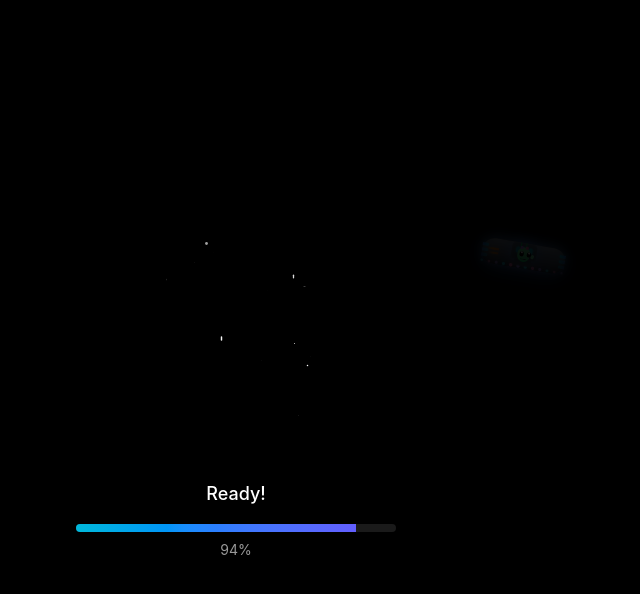
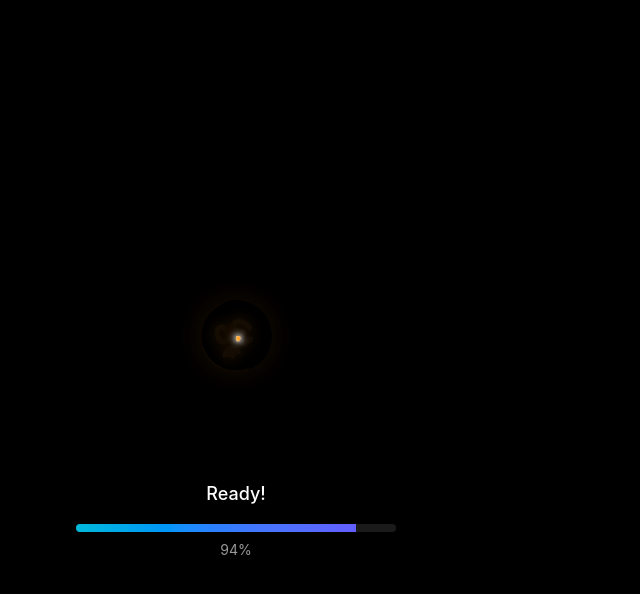
Before and after one commit to abhishekyadav2000/AYOS, a Next.js app: page / in a window 1280 px wide. Shown: the top 594 px of the page, without its empty margins (404-1044 px from the left). Built offline with nearby package versions, Linux system fonts and the light colour scheme.

Commit message:
Fix: Replace spaceship with Om symbol animation, fix Ollama to use qwen2.5:7b (tested working), and fix GitHub Actions workflow

```diff
--- a/src/features/os/BootAnimation.tsx
+++ b/src/features/os/BootAnimation.tsx
@@ -46,17 +46,15 @@ export function BootAnimation({ onBootComplete }: BootAnimationProps) {
   return (
     <div className="fixed inset-0 z-[9999] bg-black flex items-center justify-center overflow-hidden">
       <div className="relative flex flex-col items-center justify-center">
-        {/* Flying Mothership Animation */}
-        <div className="relative mb-12 h-48">
-          {/* Mothership */}
+        {/* Om Symbol Animation */}
+        <div className="relative mb-12 h-48 w-full flex items-center justify-center">
+          {/* Om Symbol */}
           <motion.div
-            initial={{ x: -300, y: 50, scale: 0.5, opacity: 0 }}
+            initial={{ scale: 0.3, opacity: 0, rotate: -180 }}
             animate={{
-              x: [-300, -150, 0, 0, 150, 300],
-              y: [50, 30, 0, 0, -30, -50],
-              scale: [0.5, 0.8, 1, 1, 0.8, 0.5],
+              scale: [0.3, 1.2, 1, 1, 1.2, 0.3],
               opacity: [0, 1, 1, 1, 1, 0],
-              rotate: [-10, -5, 0, 0, 5, 10],
+              rotate: [-180, 0, 0, 0, 0, 180],
             }}
             transition={{
               duration: 3.5,
@@ -65,257 +63,133 @@ export function BootAnimation({ onBootComplete }: BootAnimationProps) {
             }}
             className="relative"
           >
-            {/* Star Wars Style Mothership */}
-            <div className="relative">
-              {/* Top Command Tower */}
-              <div className="absolute top-0 left-1/2 -translate-x-1/2 z-20">
-                {/* Bridge/Control Room */}
+            {/* Om (ॐ) Symbol */}
+            <div className="relative w-48 h-48 flex items-center justify-center">
+              {/* Main Om glow */}
+              <motion.div
+                className="absolute inset-0"
+                animate={{
+                  boxShadow: [
+                    "0 0 40px rgba(255, 165, 0, 0.6), 0 0 80px rgba(255, 140, 0, 0.4)",
+                    "0 0 60px rgba(255, 140, 0, 0.8), 0 0 120px rgba(255, 100, 0, 0.6)",
+                    "0 0 40px rgba(255, 165, 0, 0.6), 0 0 80px rgba(255, 140, 0, 0.4)",
+                  ],
+                }}
+                transition={{
+                  duration: 2,
+                  repeat: Infinity,
+                  ease: "easeInOut",
+                }}
+                style={{
+                  borderRadius: "50%",
+                }}
+              />
+
+              {/* Om Symbol - ॐ */}
               <div
-                  className="w-12 h-8 rounded-t-lg"
+                className="absolute inset-0 flex items-center justify-center"
                 style={{
-                    background:
-                      "linear-gradient(180deg, rgba(71, 85, 105, 0.95), rgba(51, 65, 85, 0.9))",
-                    boxShadow: "0 0 20px rgba(59, 130, 246, 0.6), inset 0 2px 8px rgba(147, 197, 253, 0.3)",
+                  fontSize: "120px",
+                  fontWeight: "bold",
+                  background: "linear-gradient(135deg, #ff9933 0%, #ffaa44 50%, #ff8800 100%)",
+                  WebkitBackgroundClip: "text",
+                  WebkitTextFillColor: "transparent",
+                  backgroundClip: "text",
+                  textShadow: "0 0 30px rgba(255, 140, 0, 0.8)",
+                  filter: "drop-shadow(0 0 20px rgba(255, 140, 0, 0.9))",
                 }}
               >
-                  {/* Windows */}
-                  <div className="flex gap-1 justify-center pt-2">
-                    {[...Array(3)].map((_, i) => (
+                ॐ
+              </div>
+
+              {/* Rotating ring around Om */}
+              <motion.div
+                className="absolute inset-0 border-4 rounded-full"
+                style={{
+                  borderColor: "transparent",
+                  borderTopColor: "rgba(255, 140, 0, 0.8)",
+                  borderRightColor: "rgba(255, 100, 0, 0.6)",
+                }}
+                animate={{
+                  rotate: 360,
+                }}
+                transition={{
+                  duration: 3,
+                  repeat: Infinity,
+                  ease: "linear",
+                }}
+              />
+
+              {/* Sacred lotus petals around Om */}
+              {[0, 1, 2, 3, 4, 5, 6, 7].map((i) => {
+                const angle = (i * 360) / 8;
+                const radius = 100;
+                const x = Math.cos((angle * Math.PI) / 180) * radius;
+                const y = Math.sin((angle * Math.PI) / 180) * radius;
+
+                return (
                   <motion.div
                     key={i}
-                        className="w-2 h-3 bg-cyan-400/80 rounded-sm"
+                    className="absolute w-4 h-6 rounded-full"
+                    style={{
+                      left: "50%",
+                      top: "50%",
+                      transform: `translate(-50%, -50%) translate(${x}px, ${y}px) rotate(${angle}deg)`,
+                      background: "linear-gradient(180deg, rgba(255, 153, 51, 0.8), rgba(255, 100, 0, 0.6))",
+                      boxShadow: "0 0 15px rgba(255, 140, 0, 0.6)",
+                    }}
                     animate={{
+                      scale: [0.8, 1.2, 0.8],
                       opacity: [0.6, 1, 0.6],
                     }}
                     transition={{
                       duration: 2,
                       repeat: Infinity,
-                          delay: i * 0.3,
+                      delay: i * 0.15,
                     }}
-                        style={{ boxShadow: "0 0 6px rgba(34, 211, 238, 0.8)" }}
                   />
-                    ))}
+                );
+              })}
             </div>
+          </motion.div>
 
-                  {/* Cute Alien in Window */}
+          {/* Spiritual energy particles */}
+          {[...Array(30)].map((_, i) => {
+            const angle = Math.random() * 360;
+            const distance = Math.random() * 150 + 50;
+            const x = Math.cos((angle * Math.PI) / 180) * distance;
+            const y = Math.sin((angle * Math.PI) / 180) * distance;
+
+            return (
               <motion.div
-                    className="absolute top-1/2 left-1/2 -translate-x-1/2 -translate-y-1/2"
+                key={i}
+                className="absolute rounded-full"
+                style={{
+                  width: `${Math.random() * 4 + 2}px`,
+                  height: `${Math.random() * 4 + 2}px`,
+                  left: "50%",
+                  top: "50%",
+                  background: i % 3 === 0
+                    ? "rgba(255, 153, 51, 0.8)"
+                    : i % 3 === 1
+                    ? "rgba(255, 200, 100, 0.8)"
+                    : "rgba(255, 140, 0, 0.8)",
+                  boxShadow: "0 0 10px currentColor",
+                }}
                 animate={{
-                      y: [-1, 1, -1],
+                  x: [0, x, x * 1.5],
+                  y: [0, y, y * 1.5],
+                  opacity: [1, 0.6, 0],
+                  scale: [0.5, 1, 0],
                 }}
                 transition={{
-                      duration: 2,
+                  duration: Math.random() * 2 + 1.5,
                   repeat: Infinity,
-                    }}
-                  >
-                    {/* Alien head - cute style */}
-                    <div className="relative">
-                      {/* Big alien head */}
-                      <div className="w-6 h-7 bg-gradient-to-b from-green-300 to-green-400 rounded-full relative">
-                        {/* Big eyes */}
-                        <div className="absolute top-2 left-1 flex gap-1.5">
-                          <motion.div
-                            className="w-2 h-2.5 bg-black rounded-full relative"
-                            animate={{ scaleY: [1, 0.2, 1] }}
-                            transition={{ duration: 3, repeat: Infinity, delay: Math.random() * 2 }}
-                          >
-                            <div className="absolute top-0 left-0.5 w-1 h-1 bg-white rounded-full" />
-                          </motion.div>
-                          <motion.div
-                            className="w-2 h-2.5 bg-black rounded-full relative"
-                            animate={{ scaleY: [1, 0.2, 1] }}
-                            transition={{ duration: 3, repeat: Infinity, delay: Math.random() * 2 }}
-                          >
-                            <div className="absolute top-0 left-0.5 w-1 h-1 bg-white rounded-full" />
-                          </motion.div>
-                        </div>
-
-                        {/* Cute smile */}
-                        <div className="absolute bottom-1 left-1/2 -translate-x-1/2 w-3 h-1 border-b-2 border-gray-700 rounded-full" />
-
-                        {/* Antennas */}
-                        <div className="absolute -top-2 left-1">
-                          <div className="w-0.5 h-2 bg-green-400" />
-                          <div className="w-1.5 h-1.5 bg-purple-400 rounded-full -mt-0.5" />
-                        </div>
-                        <div className="absolute -top-2 right-1">
-                          <div className="w-0.5 h-2 bg-green-400" />
-                          <div className="w-1.5 h-1.5 bg-pink-400 rounded-full -mt-0.5" />
-                        </div>
-                      </div>
-
-                      {/* Waving hand */}
-                      <motion.div
-                        className="absolute -right-2 top-3"
-                        animate={{
-                          rotate: [0, 20, -20, 20, 0],
-                        }}
-                        transition={{
-                          duration: 1.5,
-                          repeat: Infinity,
-                        }}
-                      >
-                        <div className="w-1.5 h-2 bg-green-300 rounded-full" />
-                      </motion.div>
-                    </div>
-                  </motion.div>
-                </div>
-
-                {/* Neck/Connection */}
-                <div
-                  className="w-8 h-3 mx-auto"
-                  style={{
-                    background: "linear-gradient(180deg, rgba(51, 65, 85, 0.9), rgba(71, 85, 105, 0.8))",
+                  delay: Math.random() * 2,
                 }}
               />
-              </div>
-
-              {/* Main Hull - elongated Star Wars style */}
-              <div
-                className="relative w-40 h-12 mt-10 rounded-full"
-                style={{
-                  background:
-                    "linear-gradient(180deg, rgba(148, 163, 184, 0.95) 0%, rgba(100, 116, 139, 0.98) 30%, rgba(71, 85, 105, 0.95) 70%, rgba(51, 65, 85, 0.9) 100%)",
-                  boxShadow:
-                    "0 6px 40px rgba(59, 130, 246, 0.6), 0 -3px 20px rgba(147, 197, 253, 0.4), inset 0 -4px 15px rgba(0, 0, 0, 0.5)",
-                }}
-              >
-                {/* Hull panels/details */}
-                <div className="absolute inset-x-6 top-1/2 -translate-y-1/2 h-px bg-gradient-to-r from-transparent via-slate-400/30 to-transparent" />
-                <div className="absolute inset-x-8 top-1/3 h-px bg-gradient-to-r from-transparent via-slate-400/20 to-transparent" />
-
-                {/* Engine ports on sides */}
-                <div className="absolute left-0 top-1/2 -translate-y-1/2 flex flex-col gap-1">
-                  {[...Array(3)].map((_, i) => (
-                    <motion.div
-                      key={i}
-                      className="w-3 h-1.5 rounded-r-full bg-gradient-to-r from-blue-500 to-cyan-400"
-                      animate={{
-                        opacity: [0.4, 1, 0.4],
-                        boxShadow: [
-                          "0 0 5px rgba(34, 211, 238, 0.3)",
-                          "0 0 15px rgba(34, 211, 238, 0.8)",
-                          "0 0 5px rgba(34, 211, 238, 0.3)",
-                        ],
-                      }}
-                      transition={{
-                        duration: 1.5,
-                        repeat: Infinity,
-                        delay: i * 0.2,
-                      }}
-                    />
-                  ))}
-                </div>
-                <div className="absolute right-0 top-1/2 -translate-y-1/2 flex flex-col gap-1">
-                  {[...Array(3)].map((_, i) => (
-                    <motion.div
-                      key={i}
-                      className="w-3 h-1.5 rounded-l-full bg-gradient-to-l from-blue-500 to-cyan-400"
-                      animate={{
-                        opacity: [0.4, 1, 0.4],
-                        boxShadow: [
-                          "0 0 5px rgba(34, 211, 238, 0.3)",
-                          "0 0 15px rgba(34, 211, 238, 0.8)",
-                          "0 0 5px rgba(34, 211, 238, 0.3)",
-                        ],
-                      }}
-                      transition={{
-                        duration: 1.5,
-                        repeat: Infinity,
-                        delay: i * 0.2,
-                      }}
-                    />
-                  ))}
-                </div>
-
-                {/* Bottom lights array */}
-                <div className="absolute bottom-0 left-1/2 -translate-x-1/2 flex gap-2">
-                  {[...Array(12)].map((_, i) => (
-                    <motion.div
-                      key={i}
-                      className="w-1.5 h-1.5 rounded-full"
-                      style={{
-                        background: i % 3 === 0 ? "#22d3ee" : i % 3 === 1 ? "#f472b6" : "#a78bfa",
-                        boxShadow: `0 0 10px ${i % 3 === 0 ? "#22d3ee" : i % 3 === 1 ? "#f472b6" : "#a78bfa"}`,
-                      }}
-                      animate={{
-                        opacity: [0.3, 1, 0.3],
-                        scale: [0.7, 1.1, 0.7],
-                      }}
-                      transition={{
-                        duration: 1.2,
-                        repeat: Infinity,
-                        delay: i * 0.08,
-                      }}
-                    />
-                  ))}
-                </div>
-              </div>
-
-              {/* Rear Engines */}
-              <div className="absolute left-2 top-1/2 -translate-y-1/2 flex flex-col gap-1">
-                {[...Array(2)].map((_, i) => (
-                  <motion.div
-                    key={i}
-                    className="w-6 h-1 rounded-l-full bg-gradient-to-l from-orange-500 via-orange-400 to-transparent"
-                    animate={{
-                      opacity: [0.6, 1, 0.6],
-                      scaleX: [0.8, 1.2, 0.8],
-                    }}
-                    transition={{
-                      duration: 0.8,
-                      repeat: Infinity,
-                      delay: i * 0.2,
-                    }}
-                    style={{ transformOrigin: "right", boxShadow: "0 0 15px rgba(249, 115, 22, 0.6)" }}
-                  />
-                ))}
-              </div>
-            </div>
-
-            {/* Tractor beam effect */}
-            <motion.div
-              initial={{ opacity: 0, scaleY: 0 }}
-              animate={{
-                opacity: [0, 0.5, 0.5, 0],
-                scaleY: [0, 1, 1, 0],
-              }}
-              transition={{
-                duration: 3.5,
-                times: [0, 0.3, 0.65, 1],
-              }}
-              className="absolute top-full left-1/2 -translate-x-1/2 w-28 h-32 origin-top"
-              style={{
-                background:
-                  "linear-gradient(180deg, rgba(34, 211, 238, 0.5) 0%, rgba(168, 85, 247, 0.3) 50%, rgba(244, 114, 182, 0.1) 100%)",
-                clipPath: "polygon(45% 0%, 55% 0%, 100% 100%, 0% 100%)",
-                filter: "blur(2px)",
-              }}
-            />
-          </motion.div>
-
-          {/* Space particles and stars */}
-          {[...Array(20)].map((_, i) => (
-            <motion.div
-              key={i}
-              className="absolute rounded-full bg-white"
-              style={{
-                width: Math.random() > 0.7 ? "3px" : "1px",
-                height: Math.random() > 0.7 ? "3px" : "1px",
-                top: `${Math.random() * 100}%`,
-                left: `${Math.random() * 100}%`,
-              }}
-              animate={{
-                opacity: [0, 1, 0],
-                scale: [0, 1.5, 0],
-              }}
-              transition={{
-                duration: Math.random() * 2 + 1,
-                repeat: Infinity,
-                delay: Math.random() * 3,
-              }}
-            />
-          ))}
+            );
+          })}
         </div>
 
         {/* Status Text */}
--- a/src/features/os/Windows11OS.tsx
+++ b/src/features/os/Windows11OS.tsx
@@ -9,7 +9,7 @@ import { DesktopIcons } from "./components/DesktopIcons";
 import { WindowLayer } from "./components/WindowLayer";
 import { Windows11Taskbar } from "./components/Windows11Taskbar";
 import { ThemeProvider } from "./ThemeContext";
-import { CyberpunkCityBackground } from "@/components/CyberpunkCityBackground";
+import { MatrixBackground } from "@/components/MatrixBackground";
 
 interface Windows11OSProps {
   showWelcome?: boolean;
@@ -55,8 +55,8 @@ export function Windows11OS({ showWelcome = false, onWelcomeClose, onPowerOff }:
   return (
     <ThemeProvider>
       <div className="h-screen w-screen overflow-hidden bg-transparent relative flex flex-col">
-        {/* Cyberpunk City Background */}
-        <CyberpunkCityBackground />
+        {/* Matrix Rain Background with Rainbow Colors */}
+        <MatrixBackground />
 
         {/* OS Content Container */}
         <div className="flex-1 flex flex-col relative">
--- a/src/features/os/apps/NotepadApp.tsx
+++ b/src/features/os/apps/NotepadApp.tsx
@@ -15,7 +15,7 @@ export function NotepadApp() {
   const [loading, setLoading] = React.useState(false);
   const [ollamaAvailable, setOllamaAvailable] = React.useState(false);
   const [ollamaModels, setOllamaModels] = React.useState<string[]>([]);
-  const [selectedModel, setSelectedModel] = React.useState("qwen2.5");
+  const [selectedModel, setSelectedModel] = React.useState("qwen2.5:7b");
   const [showModelDropdown, setShowModelDropdown] = React.useState(false);
   const [messages, setMessages] = React.useState<Array<{ type: "user" | "ai"; content: string }>>([
     { type: "ai", content: "Hi! I'm your AI writing assistant. Type something to get started." },
```
Also changed, not shown: public/starship.png (added). Lines whose indentation alone changed are shown as unchanged.
